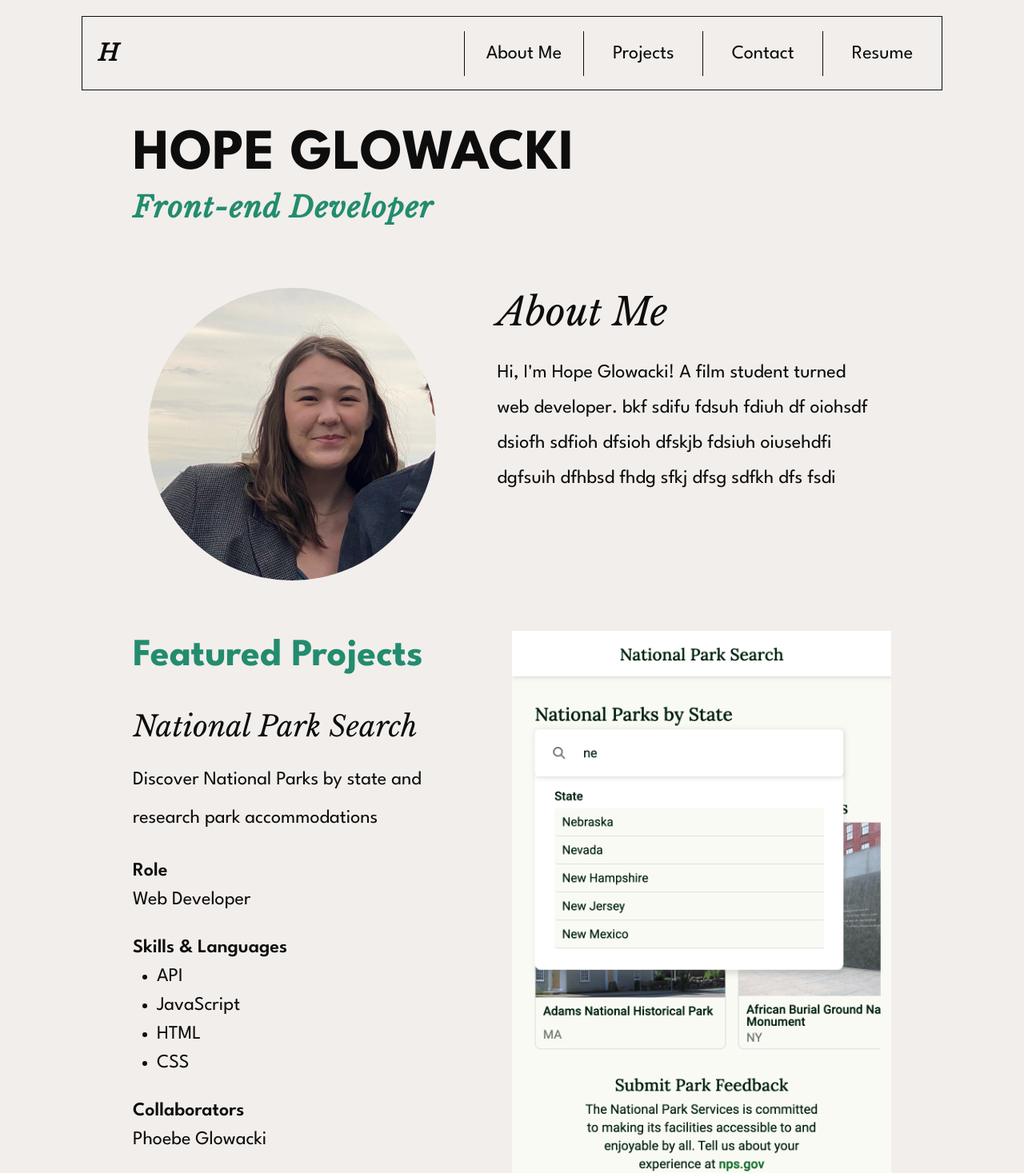
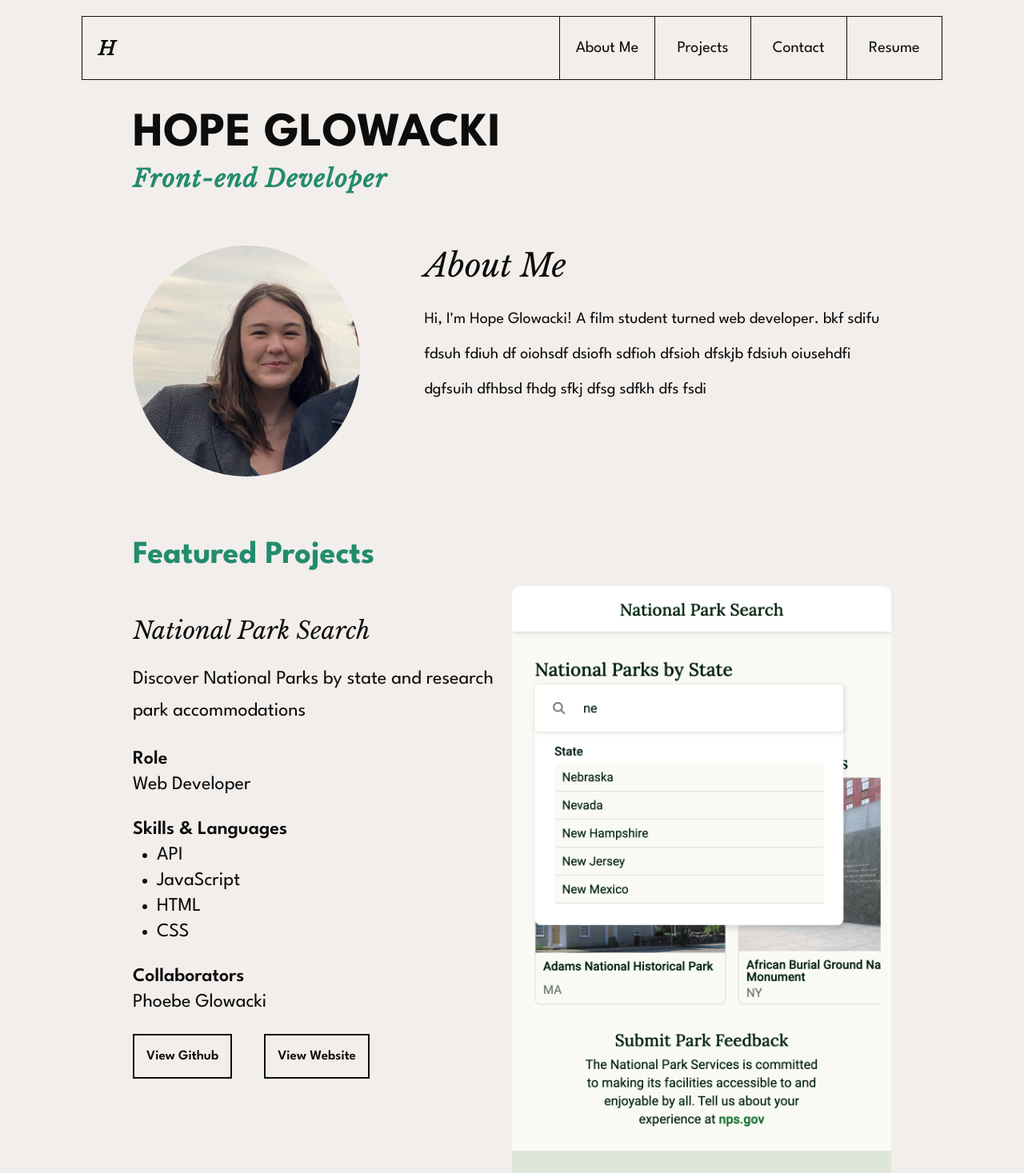
Before and after one commit to Ho0pHo0p/hope-glowacki-portfolio, a React (Vite) app: page / in a window 1280 px wide. Shown: the top 1467 px of the page at 80% size. Built offline with nearby package versions, Linux system fonts and the light colour scheme; a web font is replaced by a local one.

Commit message:
Navbar hover turns green

```diff
--- a/package.json
+++ b/package.json
@@ -10,6 +10,9 @@
     "preview": "vite preview"
   },
   "dependencies": {
+    "@fortawesome/fontawesome-svg-core": "^6.4.2",
+    "@fortawesome/free-solid-svg-icons": "^6.4.2",
+    "@fortawesome/react-fontawesome": "^0.2.0",
     "react": "^18.2.0",
     "react-dom": "^18.2.0"
   },
--- a/src/AboutMe.css
+++ b/src/AboutMe.css
@@ -1,14 +1,14 @@
 .AboutMe {
   display: flex;
-  gap: 40px;
+  gap: 4rem;
   word-wrap: break-word;
-  justify-content: space-around;
+  justify-content: space-between;
 }
 
 .AboutMe img {
   border-radius: 400px;
   max-width: 360px;
-  width: 50%;
+  width: 30%;
   height: 50%;
   object-fit: cover;
 }
@@ -18,7 +18,7 @@
   flex-flow: column;
   flex-wrap: wrap;
   word-wrap: break-word;
-  width:50%;
+  width:70%;
 }
 
 .AboutMe p {
--- a/src/BodyMobile.jsx
+++ b/src/BodyMobile.jsx
@@ -1,3 +1,3 @@
-// export default function BodyMobile(){
+export default function BodyMobile(){
 
-// }
+}
--- a/src/FeaturedProjects.css
+++ b/src/FeaturedProjects.css
@@ -1,4 +1,8 @@
 .FeaturedProjects {
+  margin-top: 2rem;
+}
+
+.FeaturedProjects .Info{
   display: flex;
   gap: 1rem;
 }
--- a/src/FeaturedProjects.jsx
+++ b/src/FeaturedProjects.jsx
@@ -5,8 +5,8 @@ import image from "./assets/parks.png"
 export default function FeaturedProjects(){
   return(
     <section className="FeaturedProjects">
+       <h3>Featured Projects</h3>
       <div className="Info">
-        <h3>Featured Projects</h3>
         <Project title="National Park Search"summary="Discover National Parks by state and research park accommodations" role="Web Developer" collaborators="Phoebe Glowacki" github="#" website="#" skills={
         <ul>
           <li>API</li>
@@ -15,8 +15,8 @@ export default function FeaturedProjects(){
           <li>CSS</li>
         </ul>
         }/>
+      <img src={image}></img>
       </div>
-      <img src={image}></img>
     </section>
   )
 }
--- a/src/HeaderDesktop.css
+++ b/src/HeaderDesktop.css
@@ -12,4 +12,5 @@
   padding-left: 20px;
   font-family: var(--primary-font);
   font-style: italic;
+  cursor:pointer;
 }
--- a/src/HeaderMobile.jsx
+++ b/src/HeaderMobile.jsx
@@ -1,11 +1,11 @@
-// import { FontAwesomeIcon } from "@fortawesome/react-fontawesome"
-// import { faBars } from "@fortawesome/free-solid-svg-icons"
-// import "./HeaderMobile.css"
+import { FontAwesomeIcon } from "@fortawesome/react-fontawesome"
+import { faBars } from "@fortawesome/free-solid-svg-icons"
+import "./HeaderMobile.css"
 
-// export default function HeaderMobile(){
-//   return (
-//     <header className="HeaderMobile">
-//       <FontAwesomeIcon icon={faBars} />
-//     </header>
-//   )
-// }
+export default function HeaderMobile(){
+  return (
+    <header className="HeaderMobile">
+      <FontAwesomeIcon icon={faBars} />
+    </header>
+  )
+}
--- a/src/MoreProjects.css
+++ b/src/MoreProjects.css
@@ -9,3 +9,7 @@
   width: 100%;
   border-radius: 10px;
 }
+
+.MoreProjects h4 {
+  margin: 1rem 0px;
+}
--- a/src/NavBar.css
+++ b/src/NavBar.css
@@ -1,7 +1,6 @@
 .NavBar {
   padding: 0px;
 }
-
 
 .NavBar ul {
   display: grid;
@@ -15,6 +14,10 @@
 .NavBar li{
   list-style: none;
   border-left: 1px solid var(--font-color);
-  padding: 17px 27px 17px 27px;
+  padding: 30px 20px;
   cursor: pointer;
 }
+
+.NavBar li:hover {
+  background-color: var(--main-color);
+}
--- a/src/Project.css
+++ b/src/Project.css
@@ -1,7 +1,8 @@
 .Project {
   margin-top: 2rem;
-  line-height: 36px;
+  line-height: 32px;
   font-size: 24px;
+  min-height: 400px;
 }
 
 .Project h4{
@@ -56,3 +57,7 @@
   font-weight: 600;
   font-size: 17px;
 }
+
+.Project a:hover {
+  background-color: var(--main-color);
+}
--- a/src/index.css
+++ b/src/index.css
@@ -2,7 +2,7 @@
 
 :root {
   font-family: 'League Spartan', serif ;
-  font-size: 24px;
+  font-size: 20px;
 
   --primary-font: 'Libre Baskerville', serif;
   --header-font: 'League Spartan', serif;
```
Also changed, not shown: 1 other file (tests, documents, lock files or other folders).
